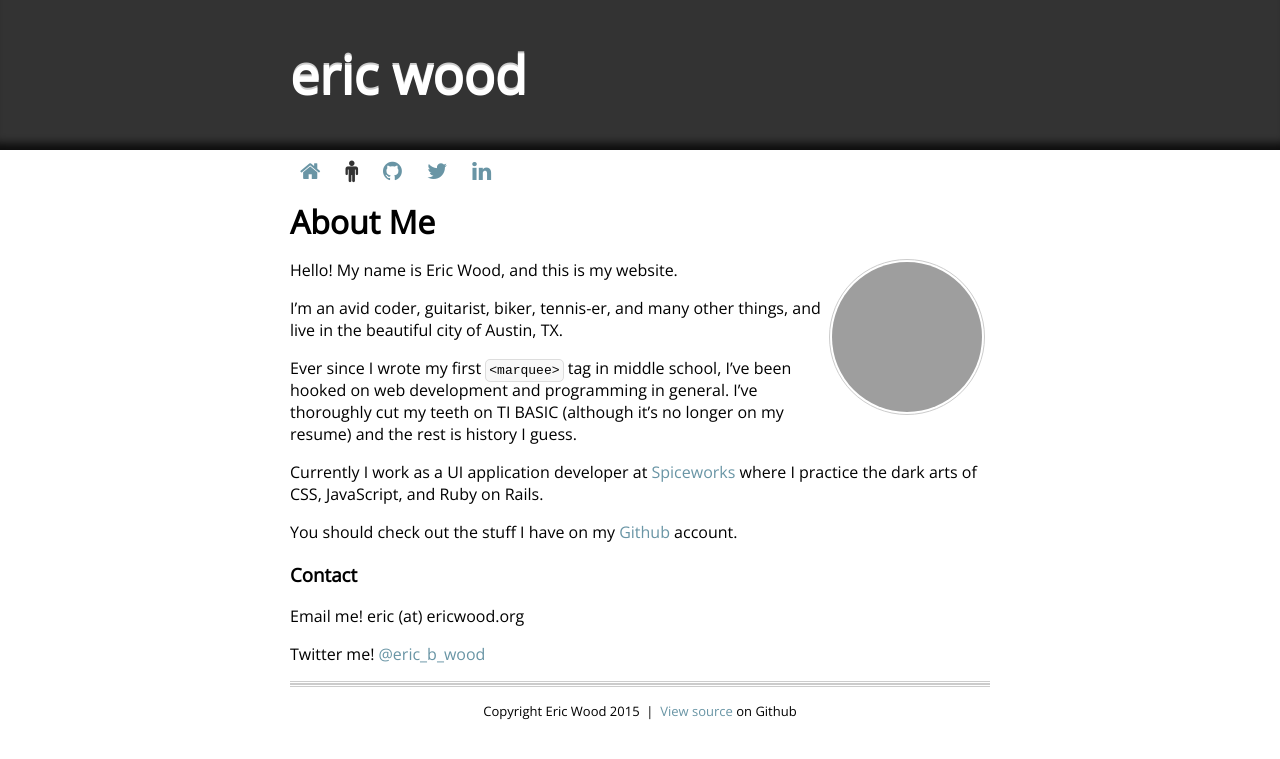
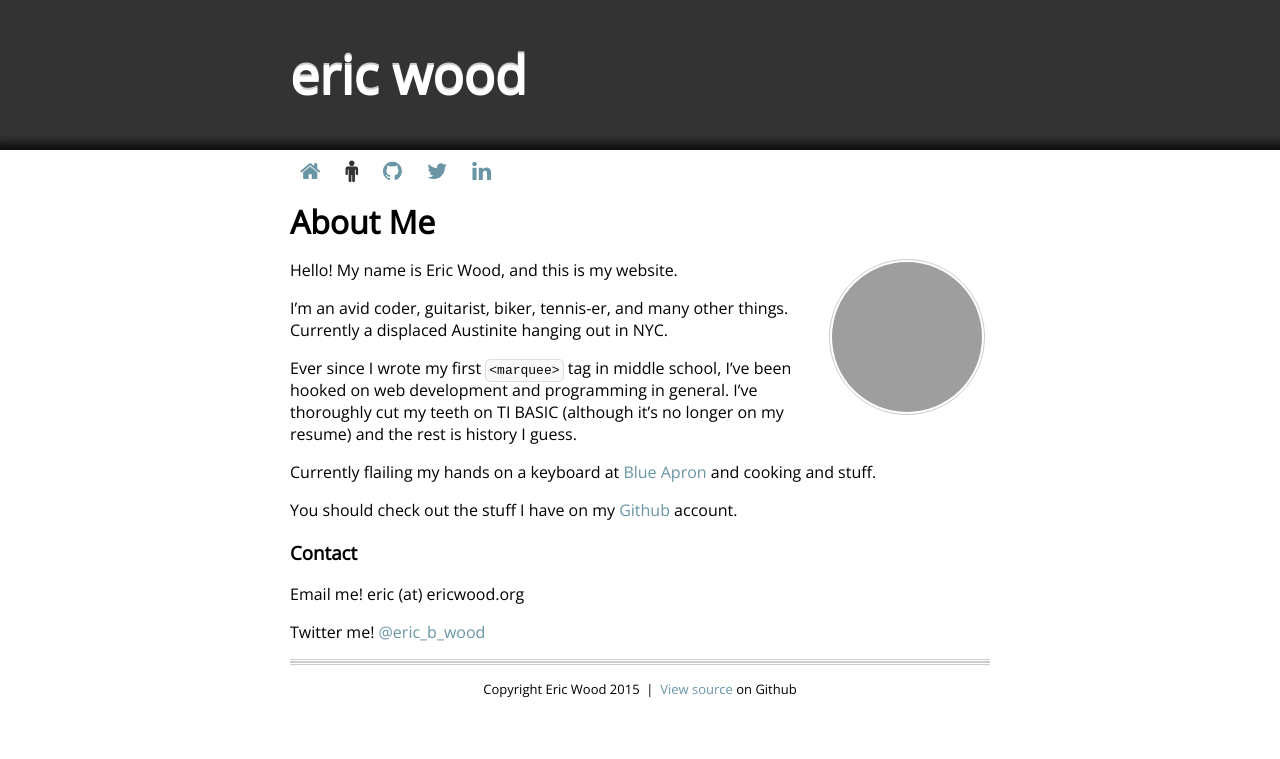
Before and after one commit to eric-wood/eric-wood.github.com, a Jekyll site: the page built from about.md, in a window 1280 px wide. Shown: the top 759 px of the page. Built offline with Jekyll 4.4.1, drawn with Linux system fonts in a browser that asks for light colours; nearby versions of some CDN libraries; grey boxes are pictures that could not be loaded.

Commit message:
Update about.md

```diff
--- a/about.md
+++ b/about.md
@@ -6,11 +6,11 @@ title: About Me
 <img class="me" src="http://gravatar.com/avatar/7bfdbc7b4769c191ee4d09007085ec86?s=150">
 Hello! My name is Eric Wood, and this is my website.
 
-I'm an avid coder, guitarist, biker, tennis-er, and many other things, and live in the beautiful city of Austin, TX.
+I'm an avid coder, guitarist, biker, tennis-er, and many other things. Currently a displaced Austinite hanging out in NYC.
 
 Ever since I wrote my first <span class="pre">&lt;marquee&gt;</span> tag in middle school, I've been hooked on web development and programming in general. I've thoroughly cut my teeth on TI BASIC (although it's no longer on my resume) and the rest is history I guess.
 
-Currently I work as a UI application developer at [Spiceworks](http://spiceworks.com) where I practice the dark arts of CSS, JavaScript, and Ruby on Rails.
+Currently flailing my hands on a keyboard at [Blue Apron](http://blueapron.com) and cooking and stuff.
 
 You should check out the stuff I have on my [Github](http://github.com/eric-wood) account.
 
```
